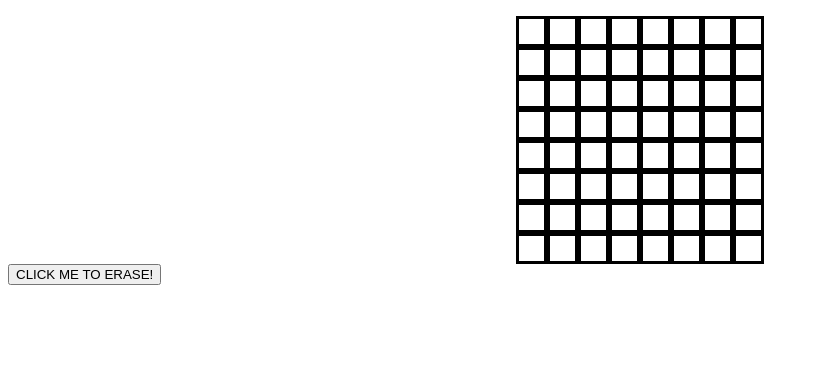
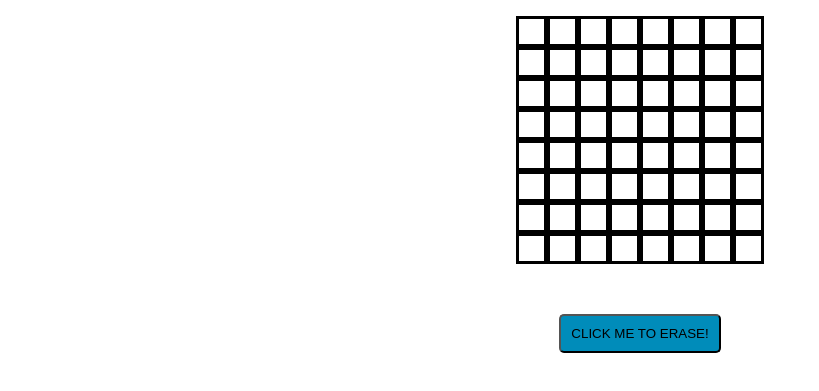
Before and after one commit to JXU-CODE/sketchything, a plain HTML site: page index.html in a window 1280 px wide. Shown: the part 105-496 px from the top of the page, without its empty margins (0-819 px from the left). Drawn offline with Linux system fonts and the light colour scheme.

Commit message:
Added button to clear grid

```diff
--- a/index.html
+++ b/index.html
@@ -12,7 +12,9 @@
 
     <div id = 'container'></div>
 
-    <button>CLICK ME TO ERASE!</button>
+    <div id = 'container2'>
+    <button id = 'erase'>CLICK ME TO ERASE!</button>
+    </div>
 
     <script src="script.js"></script>
 </body>
--- a/script.js
+++ b/script.js
@@ -1,18 +1,5 @@
 const body = document.body;
 const container = document.getElementById('container');
-
-
-//ask user for input
-//create button to make a grid, up to a maximum of 64/64, could be bigger, but too lazy to test
-
-
-
-
-//adjust container width and height based on number of squares?
-//ex: height and width should both equal to length and width * number of rows and columns
-
-//let gridwidth = user input?
-
 
 
 //loop to create grid based on userinput
@@ -31,3 +18,15 @@ for (let i = 0; i < 64; i++) {
     })
 
 }
+
+//reset the grid by reloading the page
+
+//get the button
+const erase = document.getElementById('erase');
+
+//make the button reload the darn page
+erase.addEventListener('click',reload);
+
+function reload(){
+    window.location.reload();
+}
--- a/style.css
+++ b/style.css
@@ -20,7 +20,11 @@ body{
     flex-wrap:wrap;
     max-width:250px;
 }
-
+#container2{
+    display:flex;
+    justify-content: center;
+    margin-top:50px;
+}
 .square{
     height:25px;
     width:25px;
@@ -32,7 +36,7 @@ body{
     background:black;
 }
 
-.erase{
+#erase{
     background-color:#008CBA;
     border-radius: 5px;
     padding:10px;
```
